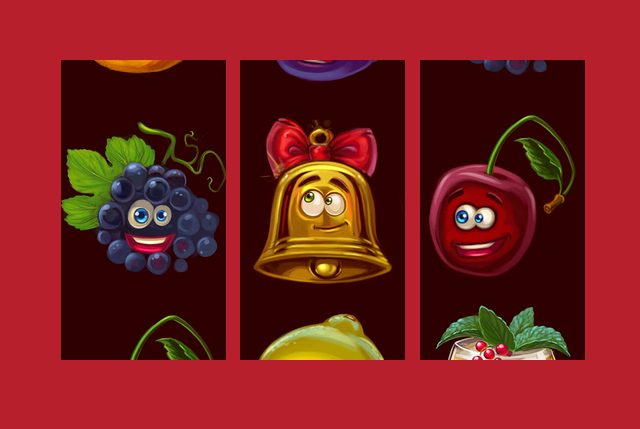
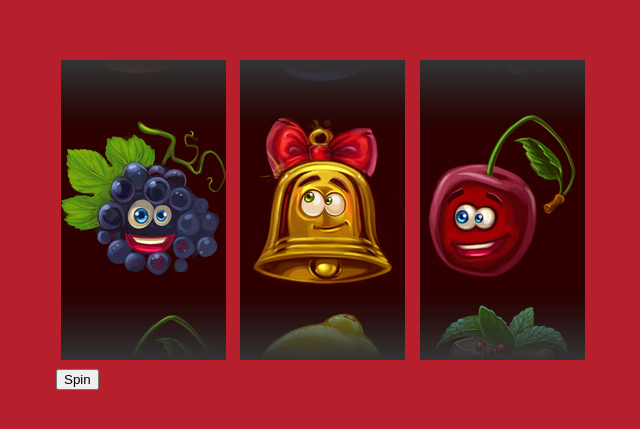
Before and after one commit to ByronStar/mymixred, a website: page public/check.html in a window 1280 px wide. Shown: the part 149-578 px from the top of the page, without its empty margins (152-792 px from the left). Drawn offline with Linux system fonts and the light colour scheme.

Commit message:
Slotmachine overlay added

```diff
--- a/public/check.html
+++ b/public/check.html
@@ -36,9 +36,9 @@
       let intId
       let reel = []
       let steps = [Math.floor(Math.random() * 9), Math.floor(Math.random() * 9), Math.floor(Math.random() * 9)]
-//      let steps = [sym[0].indexOf(1), sym[1].indexOf(2), sym[2].indexOf(3)]
+      //      let steps = [sym[0].indexOf(1), sym[1].indexOf(2), sym[2].indexOf(3)]
       console.log(steps)
-      steps = steps.map((r, i) => 200 / step * (9 - sym[i].indexOf(r)) + i * 1800/step + 2)
+      steps = steps.map((r, i) => 200 / step * (9 - sym[i].indexOf(r)) + i * 1800 / step + 2)
 
       function init() {
         reel.push(document.getElementById('reel0'))
@@ -71,9 +71,21 @@
 
 <body onload="init()">
 <div style="margin: 200px 0 0 200px">
-    <img id="reel0" style="object-position: 0 -0px;" src="images/reel0.png">
-    <img id="reel1" style="object-position: 0 -0px;" src="images/reel1.png">
-    <img id="reel2" style="object-position: 0 -0px;" src="images/reel2.png">
+    <div style="position:relative;display: inline-block;">
+        <img id="reel0" style="object-position: 0 -0px;" src="images/reel0.png">
+        <img style="position: absolute;top:0;left:0;" src="images/slot.png">
+    </div>
+    <div style="position:relative;display: inline-block;">
+        <img id="reel1" style="object-position: 0 -0px;" src="images/reel1.png">
+        <img style="position: absolute;top:0;left:0;" src="images/slot.png">
+    </div>
+    <div style="position:relative;display: inline-block;">
+        <img id="reel2" style="object-position: 0 -0px;" src="images/reel2.png">
+        <img style="position: absolute;top:0;left:0;" src="images/slot.png">
+    </div>
+    <div>
+        <button>Spin</button>
+    </div>
 </div>
 </body>
 </html>
```
Also changed, not shown: public/images/slot.png (added).
